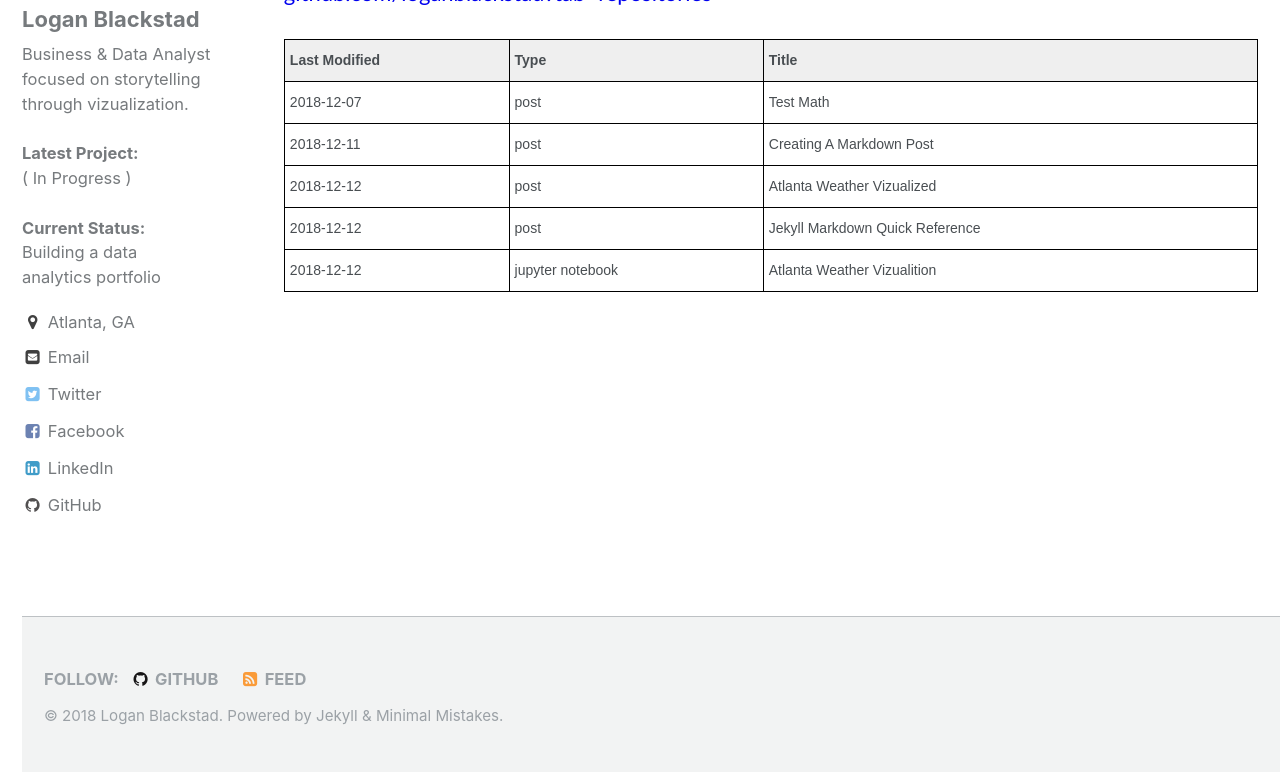
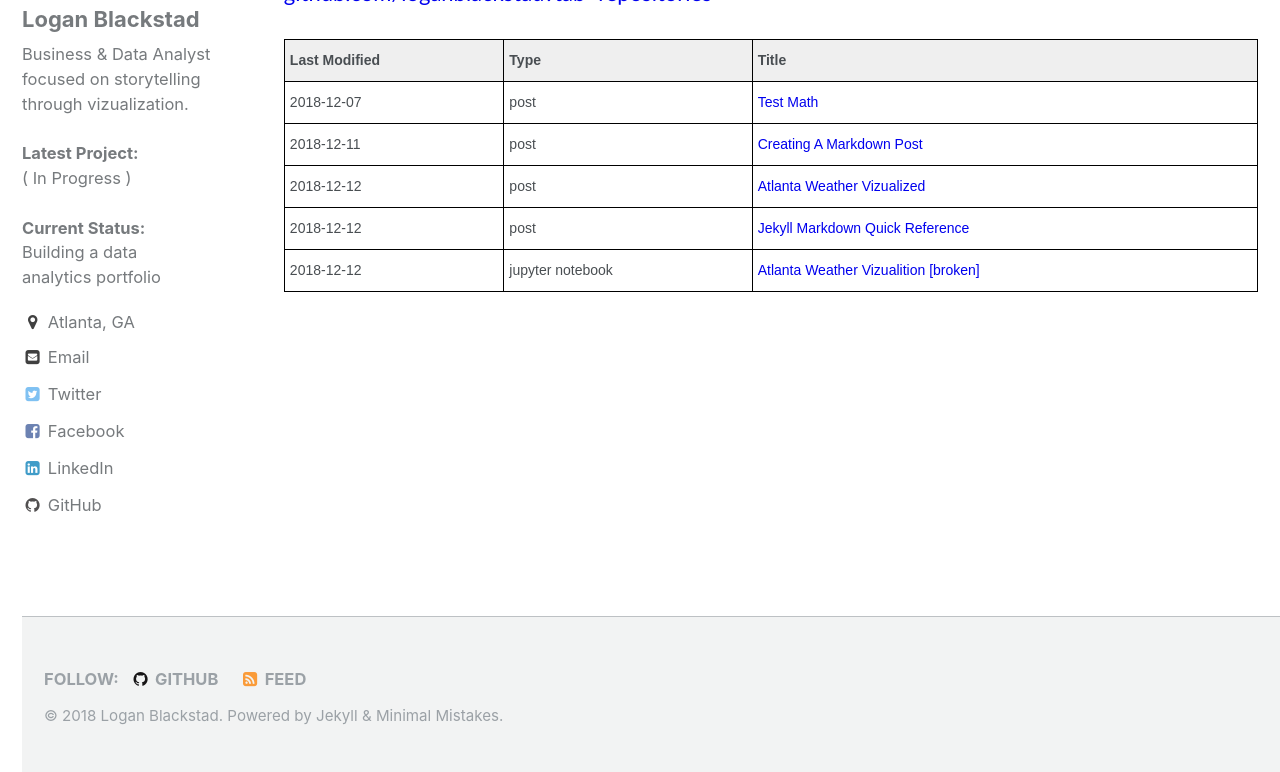
Before and after one commit to loganblackstad/loganblackstad.github.io, a Jekyll site: the page built from _pages/code.html, in a window 1280 px wide and 1030 px high, cut to the strip 258-1030 px from the top of the window. Built offline with Jekyll 4.4.1, drawn with Linux system fonts in a browser that asks for light colours.

Commit message:
Update code.html

```diff
--- a/_pages/code.html
+++ b/_pages/code.html
@@ -43,26 +43,26 @@ mso-bidi-font-size:11.0pt;font-family:"Calibri",sans-serif;mso-bidi-font-family:
   <tr>
     <td class="tg-0lax">2018-12-07</td>
     <td class="tg-0lax">post</td>
-    <td class="tg-0lax"><a href="https://loganblackstad.github.io/Test-Math/">Test Math</td>
+    <td class="tg-0lax"><a href="https://loganblackstad.github.io/Test-Math/" style="color:#0000EE">Test Math</td>
   </tr>
   <tr>
     <td class="tg-0lax">2018-12-11</td>
     <td class="tg-0lax">post</td>
-    <td class="tg-0lax"><a href="https://loganblackstad.github.io/posts/articles/december/2018/creating-a-markdown-post/">Creating A Markdown Post</td>
+    <td class="tg-0lax"><a href="https://loganblackstad.github.io/posts/articles/december/2018/creating-a-markdown-post/" style="color:#0000EE">Creating A Markdown Post</td>
   </tr>
   <tr>
     <td class="tg-0lax">2018-12-12</td>
     <td class="tg-0lax">post</td>
-    <td class="tg-0lax"><a href="https://loganblackstad.github.io/Atlanta-Weather-Vizualized/">Atlanta Weather Vizualized</td>
+    <td class="tg-0lax"><a href="https://loganblackstad.github.io/Atlanta-Weather-Vizualized/" style="color:#0000EE">Atlanta Weather Vizualized</td>
   </tr>
   <tr>
     <td class="tg-0lax">2018-12-12</td>
     <td class="tg-0lax">post</td>
-    <td class="tg-0lax"><a href="https://loganblackstad.github.io/Jekyll-Markdown-Quick-Reference/">Jekyll Markdown Quick Reference</td>
+    <td class="tg-0lax"><a href="https://loganblackstad.github.io/Jekyll-Markdown-Quick-Reference/" style="color:#0000EE">Jekyll Markdown Quick Reference</td>
   </tr>
   <tr>
     <td class="tg-0lax">2018-12-12</td>
     <td class="tg-0lax">jupyter notebook</td>
-    <td class="tg-0lax">Atlanta Weather Vizualition</td>
+    <td class="tg-0lax"><a style="color:#0000EE">Atlanta Weather Vizualition [broken]</td>
   </tr>
 </table>
```
